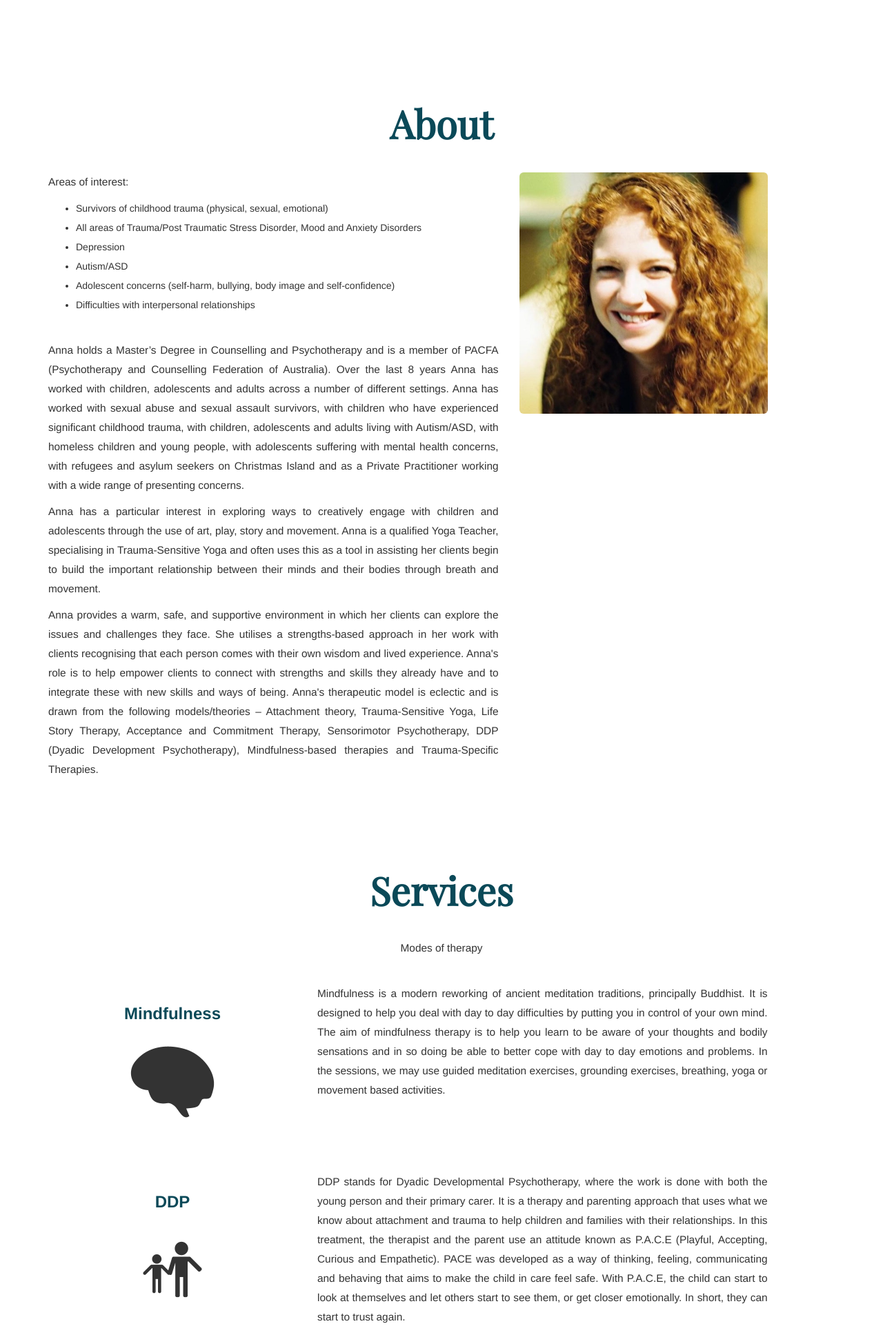
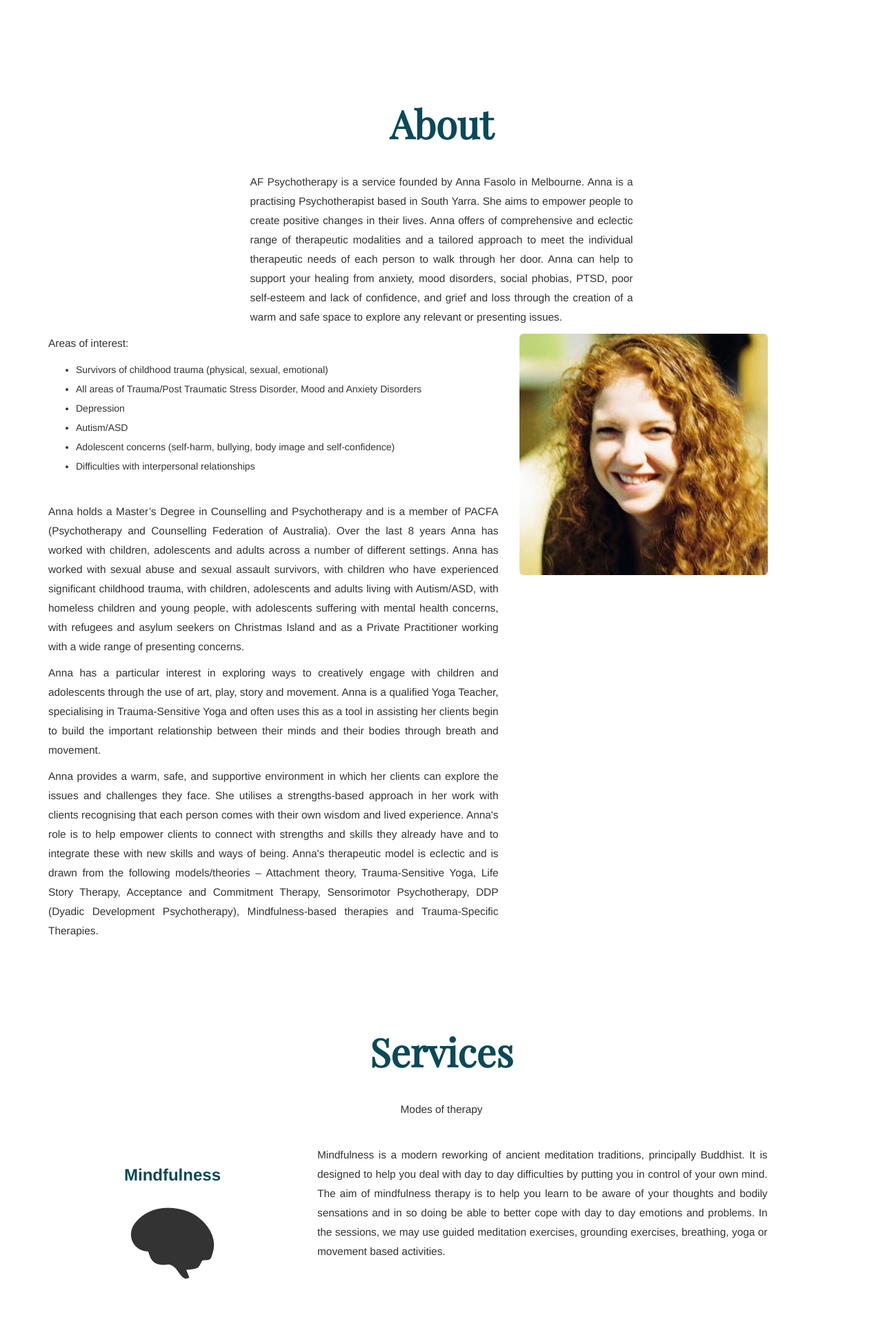
Before and after one commit to bobb3666/GOOD_CODE-staticsite, a Django app: template pages/templates/index.html in a window 1280 px wide. Shown: the part 875-2798 px from the top of the page at 69% size. Run offline with Django 3.2, Linux system fonts and the light colour scheme; the template is opened without the code that fills it, so the values that code supplies are empty; some libraries are stand-ins or nearby versions.

Commit message:
Update about.html
Added mission statement

```diff
--- a/pages/templates/about.html
+++ b/pages/templates/about.html
@@ -2,6 +2,15 @@
 	<div class="col-md-offset-3 col-md-6">
 		<h1 class="center-me">About</h1>
 	</div>
+</div>
+<div class="row">
+	<div class="col-md-offset-3 col-md-6">
+		<p>
+			AF Psychotherapy is a service founded by Anna Fasolo in Melbourne. Anna is a practising Psychotherapist based in South Yarra. She aims to empower people to create positive changes in their lives. Anna offers of comprehensive and eclectic range of therapeutic modalities and a tailored approach to meet the individual therapeutic needs of each person to walk through her door. Anna can help to support your healing from anxiety, mood disorders, social phobias, PTSD, poor self-esteem and lack of confidence, and grief and loss through the creation of a warm and safe space to explore any relevant or presenting issues.
+		</p>
+
+	</div>
+
 </div>
 <div class="row">
 
```
